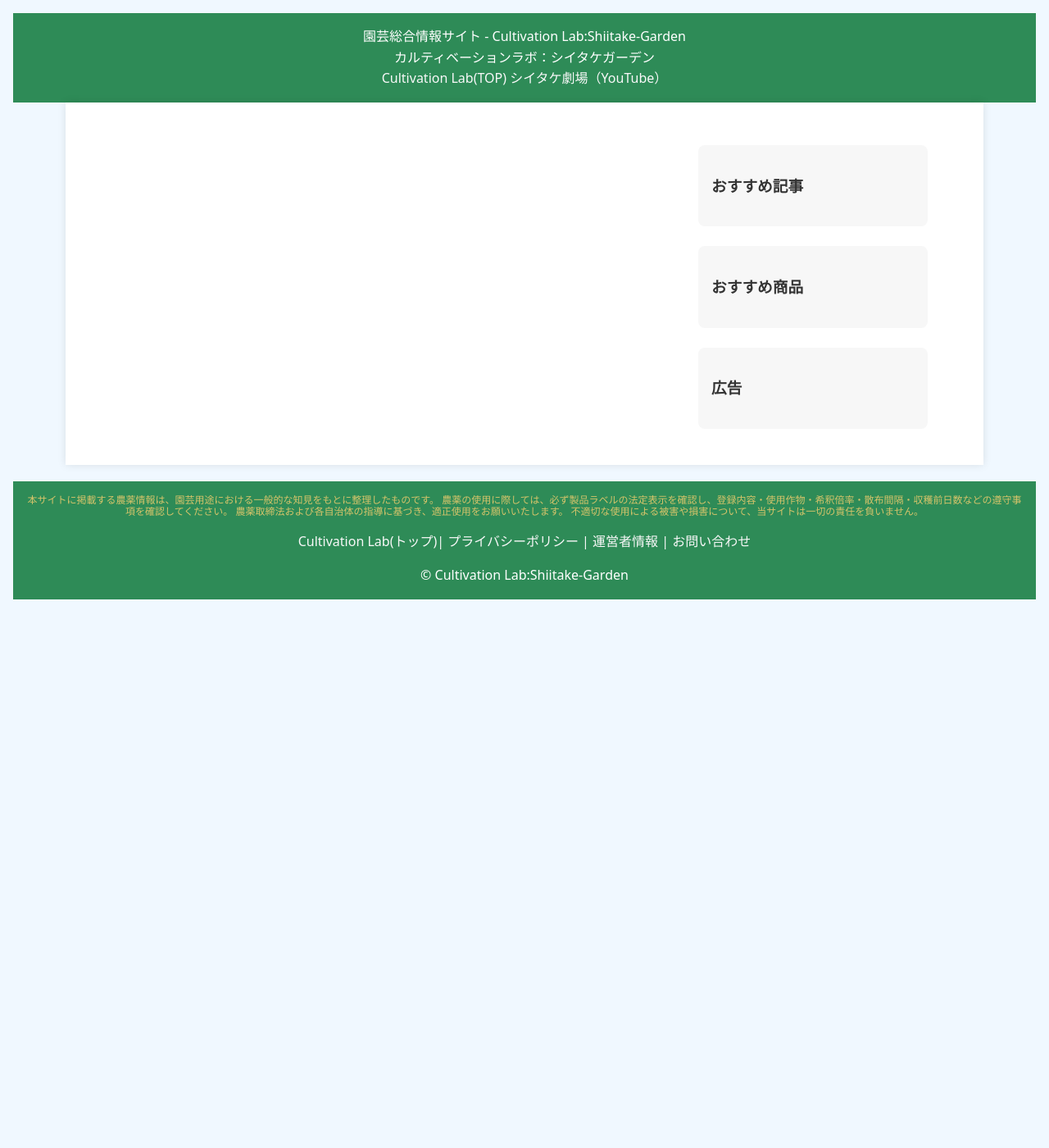
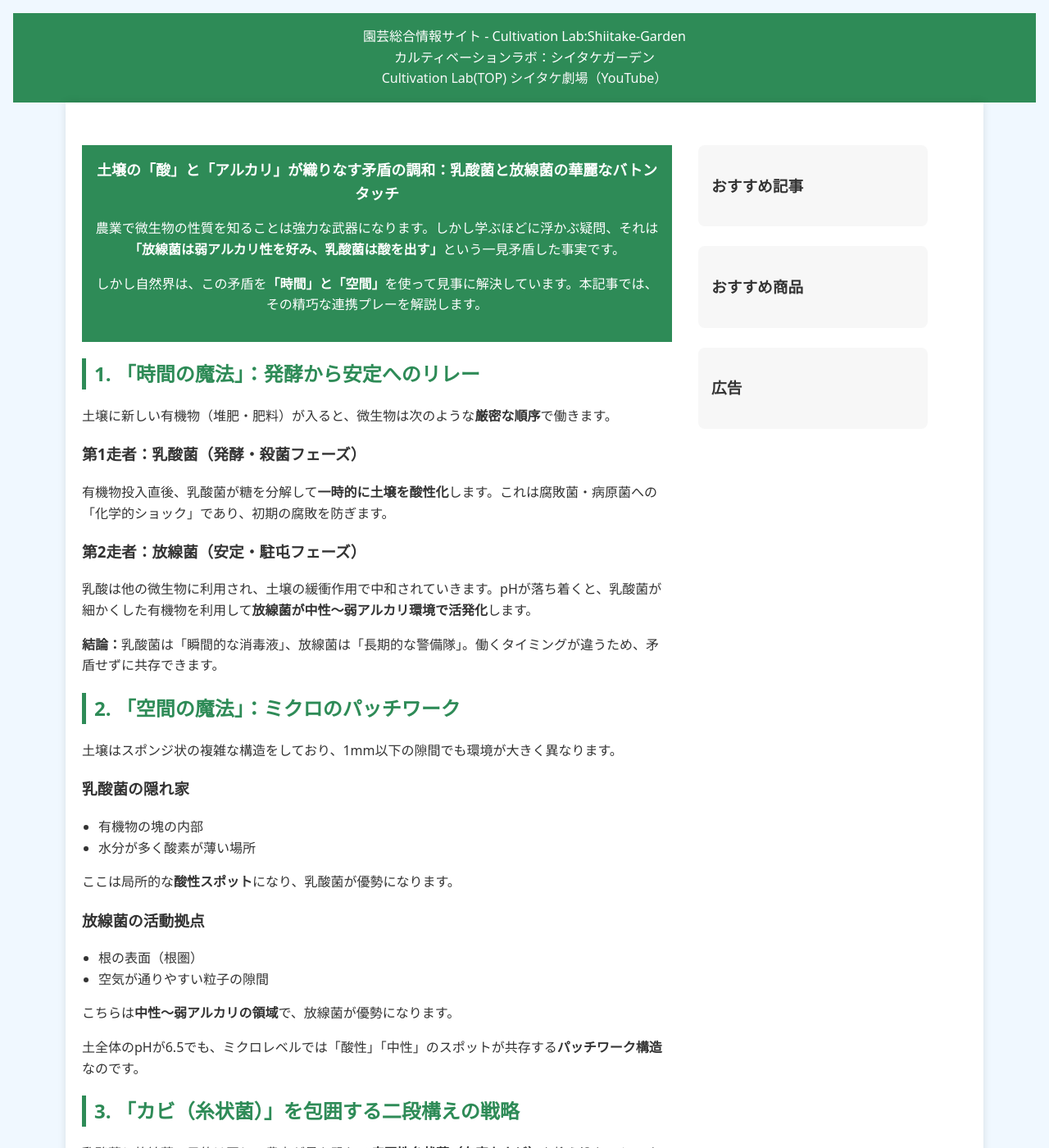
Before and after one commit to shiitake-garden/shiitake-garden.github.io, a Jekyll site: the page built from microbe/microbe_ph_kouka.html, in a window 1280 px wide and 1400 px high. Shown: the whole window at 82% size. Built offline with Jekyll 4.4.1, drawn with Linux system fonts in a browser that asks for light colours; some of the changed text lies outside the part shown.

Commit message:
Update microbe_ph_kouka.html

```diff
--- a/microbe/microbe_ph_kouka.html
+++ b/microbe/microbe_ph_kouka.html
@@ -3,15 +3,93 @@ layout: default_care
 title: カルティベーションラボ
 ---
 
-
 <!doctype html>
 <html lang="ja">
-
   <body>
     <!--ここから記事-->
     <section class="article-layout">
 
       <article class="article-main">
+
+        <header>
+          <h1>土壌の「酸」と「アルカリ」が織りなす矛盾の調和：乳酸菌と放線菌の華麗なバトンタッチ</h1>
+          <p>農業で微生物の性質を知ることは強力な武器になります。しかし学ぶほどに浮かぶ疑問、それは<strong>「放線菌は弱アルカリ性を好み、乳酸菌は酸を出す」</strong>という一見矛盾した事実です。</p>
+          <p>しかし自然界は、この矛盾を<strong>「時間」と「空間」</strong>を使って見事に解決しています。本記事では、その精巧な連携プレーを解説します。</p>
+        </header>
+
+        <!-- 1. 時間の魔法 -->
+        <section id="time">
+          <h2>1. 「時間の魔法」：発酵から安定へのリレー</h2>
+          <p>土壌に新しい有機物（堆肥・肥料）が入ると、微生物は次のような<strong>厳密な順序</strong>で働きます。</p>
+
+          <h3>第1走者：乳酸菌（発酵・殺菌フェーズ）</h3>
+          <p>有機物投入直後、乳酸菌が糖を分解して<strong>一時的に土壌を酸性化</strong>します。これは腐敗菌・病原菌への「化学的ショック」であり、初期の腐敗を防ぎます。</p>
+
+          <h3>第2走者：放線菌（安定・駐屯フェーズ）</h3>
+          <p>乳酸は他の微生物に利用され、土壌の緩衝作用で中和されていきます。pHが落ち着くと、乳酸菌が細かくした有機物を利用して<strong>放線菌が中性〜弱アルカリ環境で活発化</strong>します。</p>
+
+          <p><strong>結論：</strong>乳酸菌は「瞬間的な消毒液」、放線菌は「長期的な警備隊」。働くタイミングが違うため、矛盾せずに共存できます。</p>
+        </section>
+
+        <!-- 2. 空間の魔法 -->
+        <section id="space">
+          <h2>2. 「空間の魔法」：ミクロのパッチワーク</h2>
+          <p>土壌はスポンジ状の複雑な構造をしており、1mm以下の隙間でも環境が大きく異なります。</p>
+
+          <h3>乳酸菌の隠れ家</h3>
+          <ul>
+            <li>有機物の塊の内部</li>
+            <li>水分が多く酸素が薄い場所</li>
+          </ul>
+          <p>ここは局所的な<strong>酸性スポット</strong>になり、乳酸菌が優勢になります。</p>
+
+          <h3>放線菌の活動拠点</h3>
+          <ul>
+            <li>根の表面（根圏）</li>
+            <li>空気が通りやすい粒子の隙間</li>
+          </ul>
+          <p>こちらは<strong>中性〜弱アルカリの領域</strong>で、放線菌が優勢になります。</p>
+
+          <p>土全体のpHが6.5でも、ミクロレベルでは「酸性」「中性」のスポットが共存する<strong>パッチワーク構造</strong>なのです。</p>
+        </section>
+
+        <!-- 3. カビ包囲戦略 -->
+        <section id="strategy">
+          <h2>3. 「カビ（糸状菌）」を包囲する二段構えの戦略</h2>
+          <p>乳酸菌と放線菌の目的は同じ。農家が最も恐れる<strong>病原性糸状菌（有害なカビ）</strong>を抑え込むことです。</p>
+
+          <h3>乳酸菌の「化学的封じ込め」</h3>
+          <p>乳酸による急激な酸性化でカビが繁殖しにくい環境にします。</p>
+
+          <h3>放線菌の「物理・生物的破壊」</h3>
+          <ul>
+            <li>抗生物質を放出して病原菌を攻撃</li>
+            <li>キチン質（カビの骨格）を溶かす酵素を分泌</li>
+          </ul>
+
+          <p><strong>注意：</strong>土が常に強酸性のままだと、放線菌が働けず、逆に酸好きの凶悪なカビ（フザリウム等）が残る危険があります。</p>
+
+          <p>だからこそ、<strong>乳酸菌の一時的な酸性化＋全体は中性維持</strong>という管理が理にかなっているのです。</p>
+        </section>
+
+        <!-- 4. 現代農業への教訓 -->
+        <section id="lesson">
+          <h2>4. 現代農業への教訓：多様性こそ最大の防御</h2>
+          <p>この「矛盾の調和」から得られる教訓は、特定の微生物だけを優遇するのではなく、<strong>微生物同士がリレーできる環境</strong>を整えることです。</p>
+
+          <h3>具体的な管理ポイント</h3>
+          <ul>
+            <li><strong>pH管理（石灰など）</strong>：常に放線菌が待機できる中性をキープ。</li>
+            <li><strong>有機物＋乳酸菌の投入</strong>：必要な瞬間に乳酸菌が酸のバリアを張れるよう準備。</li>
+          </ul>
+
+          <p>この2つを組み合わせれば、肥料高騰にも病害にも負けない、<strong>強靭で豊かな土壌</strong>が完成します。</p>
+        </section>
+
+        <footer>
+          <hr>
+          <p class="meta small">※ 本記事は、乳酸菌と放線菌が土壌でどのように共存し、連携するのかを科学的に整理した解説です。</p>
+        </footer>
 
       </article>
 
@@ -22,9 +100,9 @@ title: カルティベーションラボ
           <h3>おすすめ記事</h3>
           <ul>
             <!--
-        <li><a href="#">家庭菜園の病害虫対策</a></li>
-        <li><a href="#">果樹の年間作業カレンダー</a></li>
-        <li><a href="#">初心者向け農薬の選び方</a></li>
+            <li>#家庭菜園の病害虫対策</a></li>
+            <li>#果樹の年間作業カレンダー</a></li>
+            <li>#初心者向け農薬の選び方</a></li>
             -->
           </ul>
         </div>
@@ -37,7 +115,6 @@ title: カルティベーションラボ
         <div class="sidebar-block">
           <h3>広告</h3>
           <!-- AdSense広告枠 -->
-
         </div>
 
       </aside>
```
Lines whose indentation alone changed are shown as unchanged.
